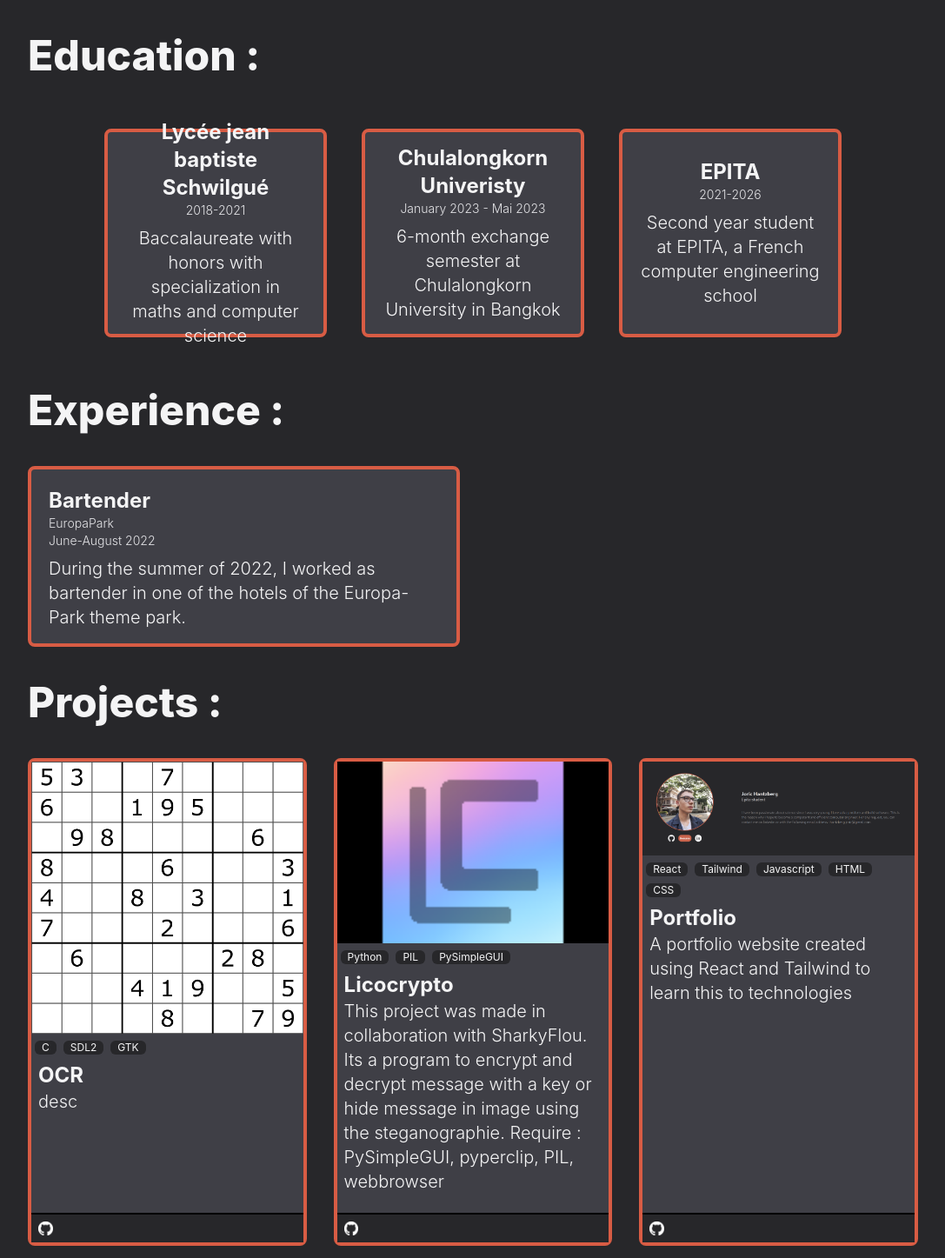
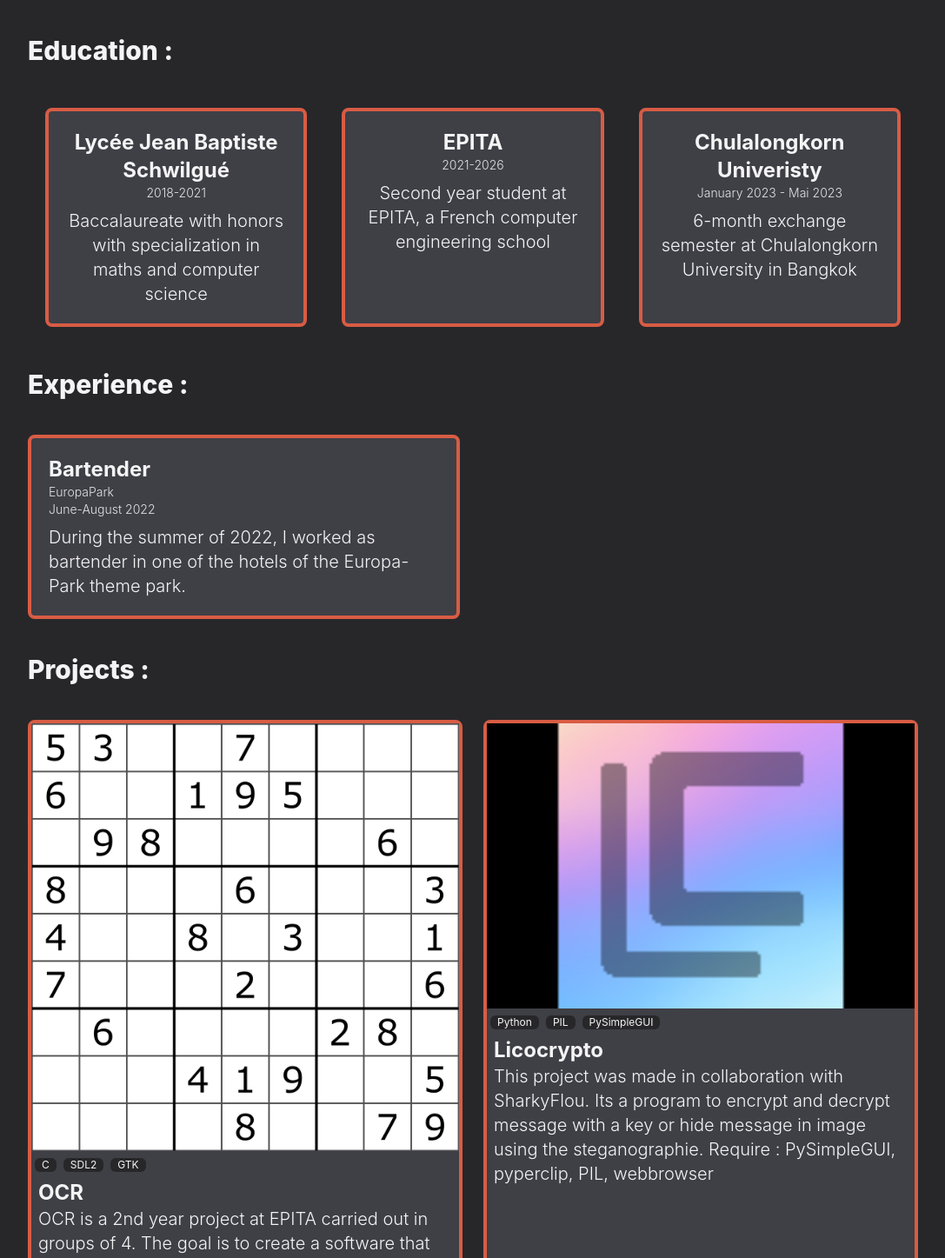
Before and after one commit to An0sis/portfolio, a React (Create React App) app in the folder website/: page / in a window 1280 px wide. Shown: the part 760-2207 px from the top of the page at 87% size, without its empty margins (96-1183 px from the left). Built offline with nearby package versions, Linux system fonts and the light colour scheme.

Commit message:
finish project part

```diff
--- a/website/src/components/App.js
+++ b/website/src/components/App.js
@@ -8,7 +8,7 @@
 function App() {
   return (
     <div className="px-[10%] bg-zinc-800">
-      <Navbar />
+
       <About />
       <Education />
       <Experience />
--- a/website/src/components/Education.js
+++ b/website/src/components/Education.js
@@ -3,12 +3,11 @@
 function Education() {
     return (
     <div id="education">
-        <h1 className="text-zinc-100 text-xl xl:text-5xl font-extrabold pb-5 xl:pb-10">Education :</h1>
-        <div className="flex flex-col sm:flex-row justify-center items-center text-center pb-10">
-            <Educationcard name="Lycée jean baptiste Schwilgué" date="2018-2021" info="Baccalaureate with honors with specialization in maths and computer science" />
+        <h1 className="text-zinc-100 text-xl xl:text-3xl font-extrabold pb-5 xl:pb-10">Education :</h1>
+        <div className="flex flex-col sm:flex-row justify-center items-center sm:items-stretch text-center pb-10">
+            <Educationcard name="Lycée Jean Baptiste Schwilgué" date="2018-2021" info="Baccalaureate with honors with specialization in maths and computer science" />
+            <Educationcard name="EPITA" date="2021-2026" info="Second year student at EPITA, a French computer engineering school" />
             <Educationcard name="Chulalongkorn Univeristy" date="January 2023 - Mai 2023" info="6-month exchange semester at Chulalongkorn University in Bangkok" />
-            <Educationcard name="EPITA" date="2021-2026" info="
-Second year student at EPITA, a French computer engineering school" />
         </div>
     </div>
     );
--- a/website/src/components/EducationCard.js
+++ b/website/src/components/EducationCard.js
@@ -1,6 +1,6 @@
 function EducationCard(props){
     return(
-        <div className="bg-zinc-700 px-2 sm:px-3 xl:px-5 w-[75%] sm:w-[25%] m-2 sm:m-3 xl:m-5 h-40 sm:h-50 xl:h-60 justify-center items-center flex flex-col rounded-lg border-4 border-blazingOrange">
+        <div className="bg-zinc-700 p-2 sm:p-3 xl:p-5 sm:w-[30%] my-2 sm:mx-3 xl:mx-5 justify-start items-center flex flex-col rounded-lg border-4 border-blazingOrange">
             <p className="text-zinc-100 font-bold text-md xl:text-2xl">{props.name}</p>
             <p className="text-zinc-200 font-light text-sm xl:text-md">{props.date}</p>
             <p className="text-zinc-100 font-light text-xs xl:text-xl pt-2">{props.info}</p>
--- a/website/src/components/Experience.js
+++ b/website/src/components/Experience.js
@@ -3,8 +3,8 @@
 function Experience(){
     return(
     <div id="experience">
-        <h1 className="text-zinc-100 text-xl xl:text-5xl font-extrabold pb-5 xl:pb-10">Experience :</h1>
-        <div className="m-auto w-[75%] sm:w-full grid grid-cols-1 sm:grid-cols-2 grid-auto-rows gap-x-[3%] gap-y-[4%] justify-items-middle pb-10">
+        <h1 className="text-zinc-100 text-xl xl:text-3xl font-extrabold pb-5 xl:pb-10">Experience :</h1>
+        <div className="m-auto sm:w-full grid grid-cols-1 sm:grid-cols-2 grid-auto-rows gap-x-[3%] gap-y-[4%] justify-items-middle pb-10">
             <ExperienceCard job="Bartender" location="EuropaPark" date="June-August 2022" info="During the summer of 2022, I worked as bartender in one of the hotels of the Europa-Park theme park." />
         </div>
     </div>
--- a/website/src/components/ExperienceCard.js
+++ b/website/src/components/ExperienceCard.js
@@ -1,6 +1,6 @@
 function ExperienceCard(props){
     return(
-        <div className="bg-zinc-700 p-2 sm:p-3 xl:p-5  sm:h-40 xl:h-52 flex flex-col  rounded-lg border-4 border-blazingOrange ">
+        <div className="bg-zinc-700 p-2 sm:p-3 xl:p-5 h-full flex flex-col  rounded-lg border-4 border-blazingOrange ">
             <p className="text-zinc-100 font-bold text-md xl:text-2xl">{props.job}</p>
             <p className="text-zinc-200 font-light text-sm xl:text-md">{props.location}</p>
             <p className="text-zinc-200 font-light text-sm xl:text-md">{props.date}</p>
--- a/website/src/components/Navbar.js
+++ b/website/src/components/Navbar.js
@@ -2,7 +2,7 @@
 
 function Navbar() {
     return (
-      <div className="hidden fixed sm:flex justify-center px-[8%] left-0 w-full h-[7%] bg-zinc-900">
+      <div className="hidden fixed sm:flex justify-center px-[8%] left-0 w-full h-[7%] bg-zinc-900 z-10">
         <ul className="flex justify-evenly items-center text-lg md:text-xl xl:text-2xl text-zinc-200 w-full">
             <li><a href="#about" className="animation animation-underline">About</a></li>
             <li><a href="#education" className="animation animation-underline">Education</a></li>
--- a/website/src/components/Project.js
+++ b/website/src/components/Project.js
@@ -11,12 +11,13 @@
     const projectOcr=["C","SDL2","GTK"];
     return(
         <div id="projects">
-            <h1 className="text-zinc-100 text-xl xl:text-5xl font-extrabold pb-5 xl:pb-10">Projects :</h1>
-            <div className="grid grid-rows-auto grid-col-1 sm:grid-cols-2 md:grid-cols-3 2xl:grid-cols-4 gap-x-[3%] gap-y-[3%] justify-items-middle pb-10">
-                <ProjectCard title="OCR" desc="desc" image={ocr} tech={projectOcr} />
-                <ProjectCard title="Licocrypto" desc="This project was made in collaboration with SharkyFlou. Its a program to encrypt and decrypt message with a key or hide message in image using the steganographie. Require : PySimpleGUI, pyperclip, PIL, webbrowser" image={licocrypto} tech={projectLicocrypto} />
-                <ProjectCard title="Portfolio" desc="A portfolio website created using React and Tailwind to learn this to technologies" image={website} tech={projectPortfolio} />
-                <ProjectCard title="Eldorado" desc="The legendary world: Eldorado is a MMORPG created during the second semester of the first year at EPITA in a group of four students." image={eldorado} tech={projectEldorado} />
+            <h1 className="text-zinc-100 text-xl xl:text-3xl font-extrabold pb-5 xl:pb-10">Projects :</h1>
+            <div className="grid grid-cols-1 sm:grid-cols-2 2xl:grid-cols-4 gap-x-6 gap-y-4 mb-10">
+                <ProjectCard title="OCR" desc="
+OCR is a 2nd year project at EPITA carried out in groups of 4. The goal is to create a software that allows you to solve a sudoku from an image." image={ocr} tech={projectOcr} link="https://github.com/An0sis/OCR-Epita"/>
+                <ProjectCard title="Licocrypto" desc="This project was made in collaboration with SharkyFlou. Its a program to encrypt and decrypt message with a key or hide message in image using the steganographie. Require : PySimpleGUI, pyperclip, PIL, webbrowser" image={licocrypto} tech={projectLicocrypto} link="https://github.com/An0sis/Projet-LicoCrypto"/>
+                <ProjectCard title="Portfolio" desc="A portfolio website created using React and Tailwind to learn this two technologies" image={website} tech={projectPortfolio} link="https://github.com/An0sis/portfolio"/>
+                <ProjectCard title="Eldorado" desc="The legendary world: Eldorado is a MMORPG created during the second semester of the first year at EPITA in a group of four students." image={eldorado} tech={projectEldorado} link="https://github.com/An0sis/Eldorado"/>
             </div>
         </div>
     );
--- a/website/src/components/ProjectCard.js
+++ b/website/src/components/ProjectCard.js
@@ -15,7 +15,7 @@
             <div className="text-zinc-100 font-light text-md xl:text-xl px-2 mb-14">
                 <p>{props.desc}</p>
             </div>
-            <div className="bg-zinc-800 absolute bottom-0 h-auto w-full border-t-2 border-black">
+            <div className="bg-zinc-800 absolute bottom-0 w-full border-t-2 border-black">
                 <a href={props.link}><img src={iconGit} className="h-8 p-2  object-contain"/></a>
             </div>
         </div>
--- a/website/src/components/Skills.js
+++ b/website/src/components/Skills.js
@@ -34,7 +34,7 @@
       };
     return(
         <div id="skills">
-            <h1 className="text-zinc-100 text-xl xl:text-5xl font-extrabold pb-5 xl:pb-10">Skills :</h1>
+            <h1 className="text-zinc-100 text-xl xl:text-3xl font-extrabold pb-5 xl:pb-10">Skills :</h1>
             <Slider {...settings} className="pb-10">
             <Skillcard image={c} experience="Advanced" name="C" />
             <Skillcard image={csharp} experience="Advanced" name="C#" />
```
